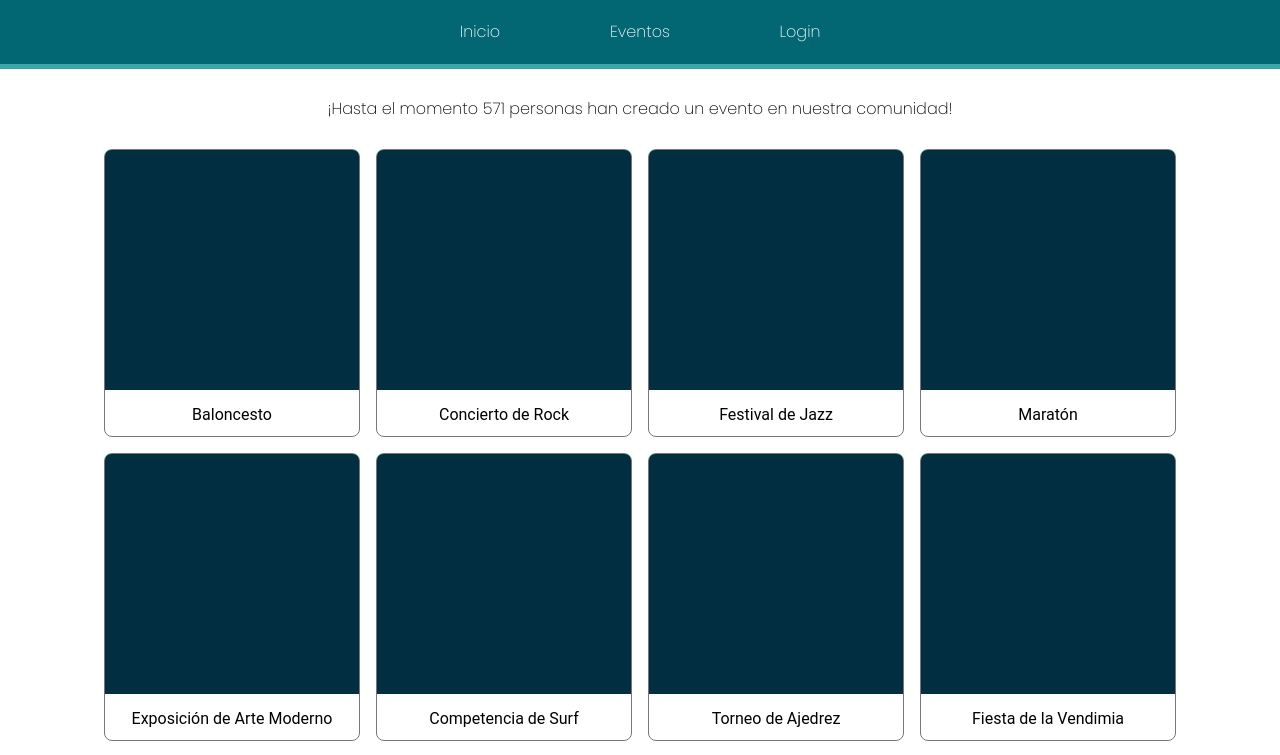
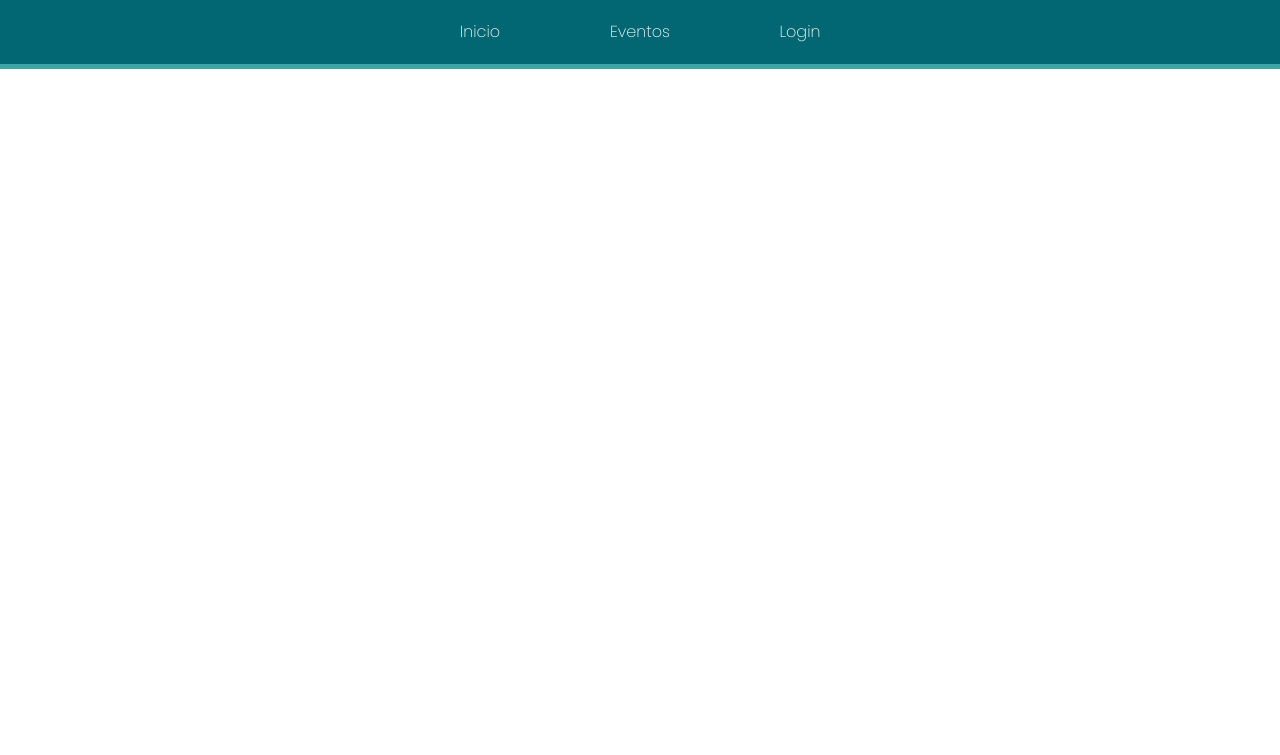
Before and after one commit to aerospoke/Eventos, a React (Vite) app: page / in a window 1280 px wide. Shown: the top 755 px of the page. Built offline with nearby package versions, Linux system fonts and the light colour scheme.

Commit message:
add react router navigation

```diff
--- a/package.json
+++ b/package.json
@@ -12,6 +12,7 @@
   "dependencies": {
     "react": "^18.2.0",
     "react-dom": "^18.2.0",
+    "react-router-dom": "^6.21.0",
     "styled": "^1.0.0",
     "styled-components": "^6.1.1",
     "tachyons": "^4.12.0",
--- a/src/components/headerMainMenu.jsx
+++ b/src/components/headerMainMenu.jsx
@@ -1,19 +1,23 @@
 import React from "react";
 import { HeaderContainer, OptionsMenu } from "../styled-components/headerMainMenu";
 import { Divition } from "../styled-components/home";
+import { NavLink } from "react-router-dom";
 
 const optionsMenuAvalible = [
     {
         nameOption: "Inicio",
-        color: "#3CA6A6"
+        color: "#3CA6A6",
+        url: 'home'
     },
     {
         nameOption: "Eventos",
-        color: "#3CA6A6"
+        color: "#3CA6A6",
+        url: 'events'
     },
     {
         nameOption: "Login",
-        color: "#3CA6A6"
+        color: "#3CA6A6",
+        url: 'login'
     }
 
 ]
@@ -22,15 +26,20 @@ function Header() {
     return (
         <div>
             <HeaderContainer>
-                {optionsMenuAvalible.map(item => {
-
-                    return (
+                {optionsMenuAvalible.map(item => (
+                    <NavLink
+                    to={'/' + item.url}
+                    key={item.url}
+                    style={({ isActive }) => ({
+                        backgroundColor: isActive ? "#3CA6A6" : "",
+                        textDecoration:'none'
+                    })}
+                    >
                         <OptionsMenu hoverColorButton={item.color}>
                             {item.nameOption}
                         </OptionsMenu>
-                    )
-
-                })}
+                    </NavLink>
+                ))}
             </HeaderContainer>
             <Divition />
         </div>
--- a/src/components/principalPage.jsx
+++ b/src/components/principalPage.jsx
@@ -3,6 +3,7 @@ import Header from "./headerMainMenu";
 import HomePage from "./homePage";
 import Events from "./eventsPage";
 import { AnnounceHeader, Divition } from "../styled-components/home";
+import { HashRouter, Routes, Route } from "react-router-dom"
 
 
 
@@ -10,9 +11,13 @@ import { AnnounceHeader, Divition } from "../styled-components/home";
 function PrincipalPage() {
     return (
         <div>
-            <Header />
-            {/* <HomePage/> */}
-            <Events />
+            <HashRouter>
+                <Header />
+                <Routes>
+                    <Route path="/home" element={<HomePage />} />
+                    <Route path="/events" element={<Events />} />
+                </Routes>
+            </HashRouter>
         </div>
     )
 }
--- a/src/styled-components/headerMainMenu.jsx
+++ b/src/styled-components/headerMainMenu.jsx
@@ -9,12 +9,12 @@ display:flex;
 justify-content:center;
 `
 
-export const OptionsMenu = styled.button`
+export const OptionsMenu = styled.button.attrs({
+    className:'white flex items-center justify-center'
+})`
 width: 10rem;
-color: white;
-display: flex;
-align-items:center;
-justify-content:center;
+height: 4rem;
+
 background: none;
 border: none;
 cursor: pointer;
```
Also changed, not shown: 1 other file (tests, documents, lock files or other folders).
